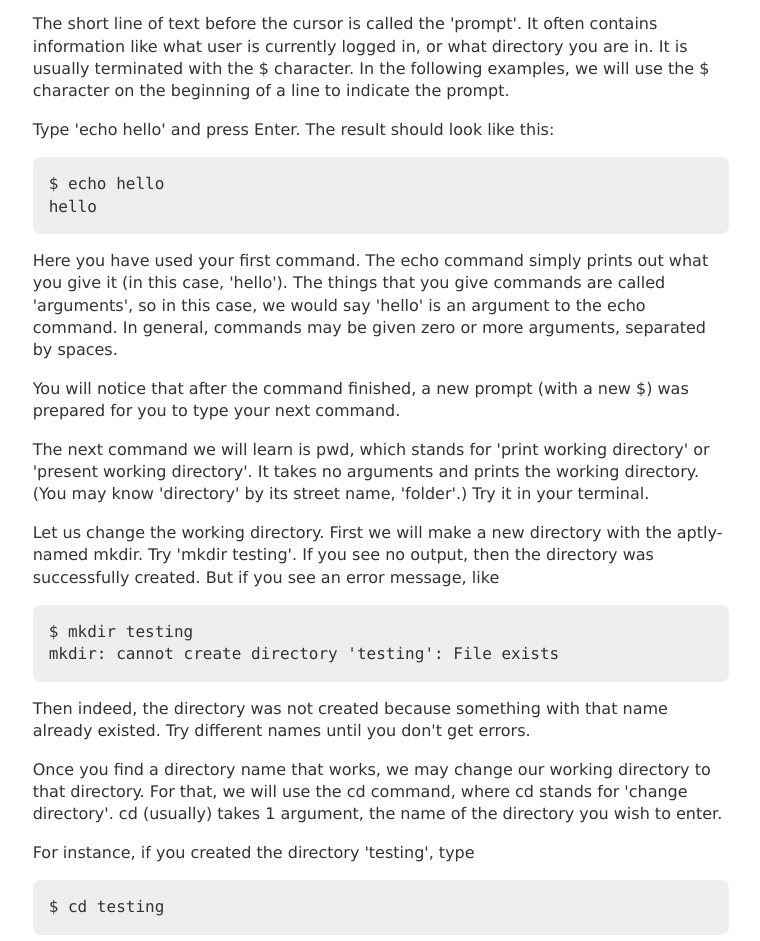
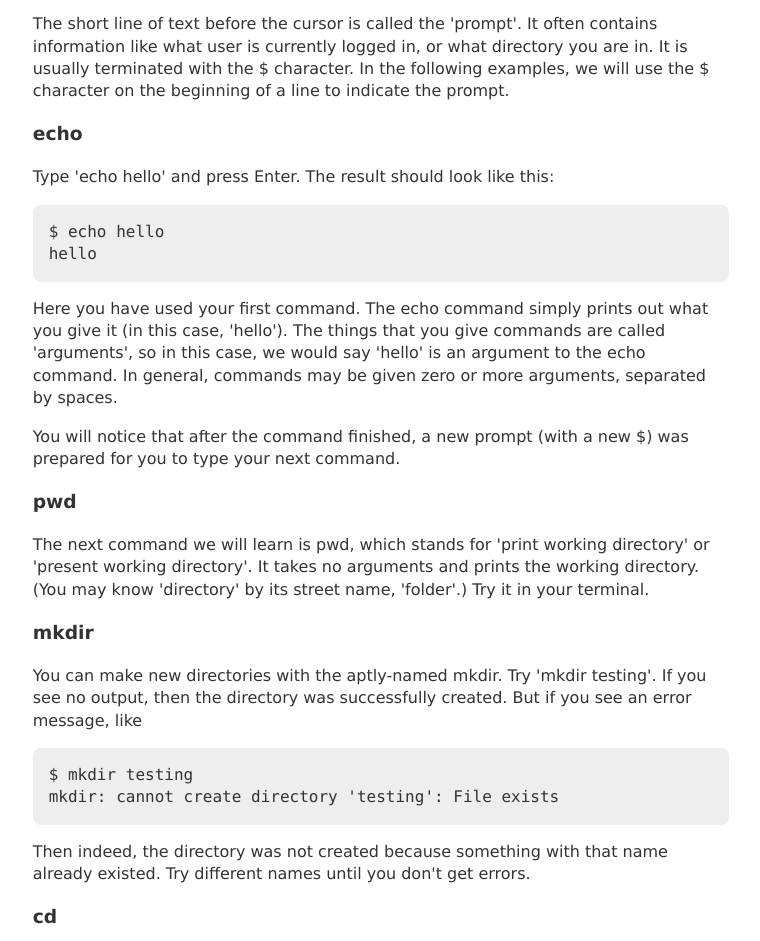
Before and after one commit to azdavis/howto-terminal, a website: page src/index.html in a window 1280 px wide. Shown: the part 891-1832 px from the top of the page, without its empty margins (259-1019 px from the left). Drawn offline with Linux system fonts and the light colour scheme.

Commit message:
Add more h3

```diff
--- a/src/index.html
+++ b/src/index.html
@@ -61,6 +61,7 @@
 			the following examples, we will use the $ character on the beginning of a
 			line to indicate the prompt.
 		</p>
+		<h3>echo</h3>
 		<p>Type 'echo hello' and press Enter. The result should look like this:</p>
 		<pre>
 $ echo hello
@@ -77,17 +78,18 @@ hello</pre
 			You will notice that after the command finished, a new prompt (with a new
 			$) was prepared for you to type your next command.
 		</p>
+		<h3>pwd</h3>
 		<p>
 			The next command we will learn is pwd, which stands for 'print working
 			directory' or 'present working directory'. It takes no arguments and
 			prints the working directory. (You may know 'directory' by its street
 			name, 'folder'.) Try it in your terminal.
 		</p>
+		<h3>mkdir</h3>
 		<p>
-			Let us change the working directory. First we will make a new directory
-			with the aptly-named mkdir. Try 'mkdir testing'. If you see no output,
-			then the directory was successfully created. But if you see an error
-			message, like
+			You can make new directories with the aptly-named mkdir. Try 'mkdir
+			testing'. If you see no output, then the directory was successfully
+			created. But if you see an error message, like
 		</p>
 		<pre>
 $ mkdir testing
@@ -97,6 +99,7 @@ mkdir: cannot create directory 'testing': File exists</pre
 			Then indeed, the directory was not created because something with that
 			name already existed. Try different names until you don't get errors.
 		</p>
+		<h3>cd</h3>
 		<p>
 			Once you find a directory name that works, we may change our working
 			directory to that directory. For that, we will use the cd command, where
@@ -121,6 +124,7 @@ mkdir: cannot create directory 'testing': File exists</pre
 			is the directory one level above. Hence, after typing "cd testing" and "cd
 			..", we will see that we are back in our original directory.
 		</p>
+		<h3>rmdir</h3>
 		<p>
 			If you would like, you may remove the directory you created with 'rmdir'.
 			For instance, you may say
@@ -130,6 +134,7 @@ mkdir: cannot create directory 'testing': File exists</pre
 			But note that if the directory has files or other directories inside it,
 			rmdir will refuse to remove the indicated directory.
 		</p>
+		<h3>rm</h3>
 		<p>
 			To remove a directory and all of its contents, we must recurse into the
 			directory, remove everything in the directory, and then remove the (now
@@ -141,6 +146,7 @@ mkdir: cannot create directory 'testing': File exists</pre
 			If the thing you wish to remove is just a regular file, you may simply use
 			'rm' with no options. That is, 'rm foo.txt' if 'foo.txt' is some file.
 		</p>
+		<h3>ls</h3>
 		<p>
 			Now, suppose you would like to open a file from your current directory,
 			but you don't remember what is the name of that file. Wouldn't it be nice
@@ -165,6 +171,7 @@ testing</pre
 			commands that can do very powerful things. We are going to pick a few of
 			those just to show you a glimpse of what you can do.
 		</p>
+		<h3>grep</h3>
 		<p>
 			Let's try to create a file in our testing directory (hopefully you should
 			be able to know how to get there by now). Use your favourite word editor
```
